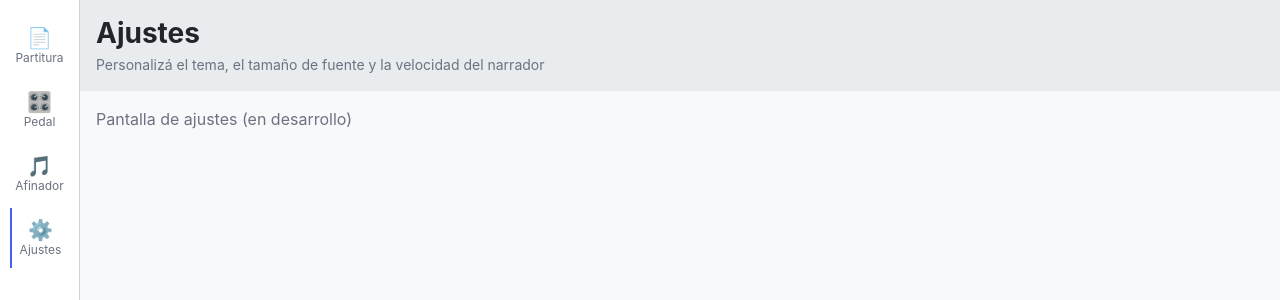
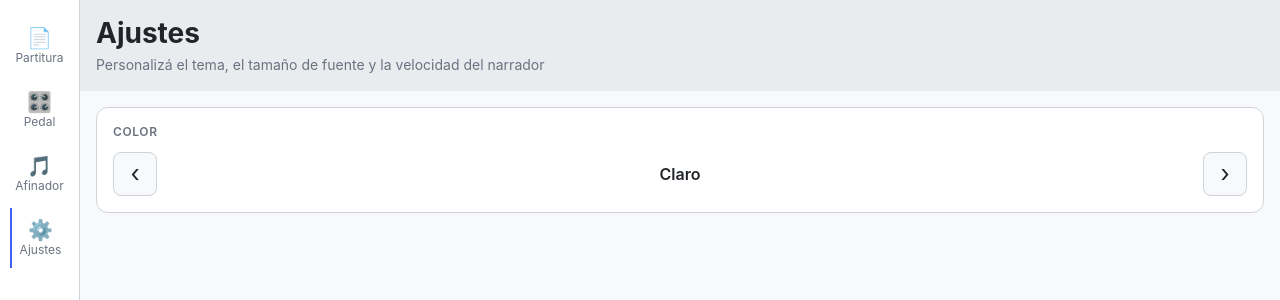
Before and after one commit to lucagior22/eco-app, a Next.js app: page /ajustes in a window 1280 px wide. Shown: the top 300 px of the page. Built offline with nearby package versions, Linux system fonts and the light colour scheme.

Commit message:
ajuste de tema

```diff
--- a/app/ajustes/page.tsx
+++ b/app/ajustes/page.tsx
@@ -1,5 +1,6 @@
 import type { Metadata } from 'next'
 import { PageHeader } from '@/components/layout/PageHeader'
+import { ThemeSetting } from '@/components/settings/ThemeSetting'
 
 export const metadata: Metadata = {
   title: 'Ajustes — Eco',
@@ -13,8 +14,7 @@ export default function AjustesPage() {
         subtitle="Personalizá el tema, el tamaño de fuente y la velocidad del narrador"
       />
       <div className="p-4">
-        {/* TODO: implementar en la fase Ajustes */}
-        <p className="text-[var(--color-text-secondary)]">Pantalla de ajustes (en desarrollo)</p>
+        <ThemeSetting />
       </div>
     </>
   )
--- a/components/settings/SettingCarousel.tsx
+++ b/components/settings/SettingCarousel.tsx
@@ -1,32 +1,69 @@
 'use client'
 
-// Accesibilidad: el control carrusel tiene rol "group" con aria-labelledby
-// apuntando al id del título. Los botones < y > tienen aria-label dinámico
-// ("Tema anterior" / "Siguiente tema"). El valor actual usa aria-live="polite"
-// para anunciar el cambio al navegar. Las teclas Izquierda/Derecha también
-// cambian el valor (§6.5 SPECIFICATION.md).
-
-// TODO: implementar en la fase Ajustes
+// Accesibilidad: rol "group" con aria-labelledby apuntando al label.
+// Botones prev/next tienen aria-label dinámico basado en la prop label.
+// El valor actual usa aria-live="polite" para anunciar cambios al navegar.
+// Teclas ← → cambian el valor cuando el foco está en el grupo (§6.5).
 
 interface SettingCarouselProps {
   label: string
-  value: string
-  options: string[]
+  options: readonly string[]
+  currentIndex: number
+  onChange: (index: number) => void
 }
 
-export default function SettingCarousel({ label, value, options }: SettingCarouselProps) {
-  // options se usará en la implementación real para navegar entre valores
-  void options
+export default function SettingCarousel({ label, options, currentIndex, onChange }: SettingCarouselProps) {
   const labelId = `carousel-label-${label.toLowerCase().replace(/\s+/g, '-')}`
+  const count = options.length
+
+  function handleKeyDown(e: React.KeyboardEvent) {
+    if (e.key === 'ArrowLeft') {
+      e.preventDefault()
+      onChange((currentIndex - 1 + count) % count)
+    } else if (e.key === 'ArrowRight') {
+      e.preventDefault()
+      onChange((currentIndex + 1) % count)
+    }
+  }
 
   return (
-    <div role="group" aria-labelledby={labelId}>
-      <p id={labelId} className="font-medium text-[var(--color-text-primary)]">
+    <div
+      role="group"
+      aria-labelledby={labelId}
+      className="rounded-xl border border-[var(--color-border)] bg-[var(--color-surface)] p-4"
+    >
+      <p
+        id={labelId}
+        className="mb-3 text-xs font-semibold uppercase tracking-wider text-[var(--color-text-secondary)]"
+      >
         {label}
       </p>
-      {/* Placeholder: control < valor > */}
-      <div aria-live="polite" aria-atomic="true">
-        <p className="text-[var(--color-text-secondary)]">{value}</p>
+      <div className="flex items-center gap-3">
+        <button
+          type="button"
+          onClick={() => onChange((currentIndex - 1 + count) % count)}
+          onKeyDown={handleKeyDown}
+          aria-label={`${label} anterior`}
+          className="flex h-11 w-11 shrink-0 items-center justify-center rounded-lg border border-[var(--color-border)] bg-[var(--color-bg)] text-2xl text-[var(--color-text-primary)] hover:bg-[var(--color-header-bg)]"
+        >
+          ‹
+        </button>
+        <div
+          aria-live="polite"
+          aria-atomic="true"
+          className="flex-1 text-center text-base font-semibold text-[var(--color-text-primary)]"
+        >
+          {options[currentIndex]}
+        </div>
+        <button
+          type="button"
+          onClick={() => onChange((currentIndex + 1) % count)}
+          onKeyDown={handleKeyDown}
+          aria-label={`Siguiente ${label.toLowerCase()}`}
+          className="flex h-11 w-11 shrink-0 items-center justify-center rounded-lg border border-[var(--color-border)] bg-[var(--color-bg)] text-2xl text-[var(--color-text-primary)] hover:bg-[var(--color-header-bg)]"
+        >
+          ›
+        </button>
       </div>
     </div>
   )
--- /dev/null
+++ b/components/settings/ThemeSetting.tsx
@@ -0,0 +1,28 @@
+'use client'
+
+import SettingCarousel from '@/components/settings/SettingCarousel'
+import { useSettings } from '@/contexts/SettingsContext'
+import type { EcoSettings } from '@/lib/settings'
+
+const THEME_ORDER: EcoSettings['theme'][] = ['light', 'dark', 'hc-light', 'hc-dark']
+
+const THEME_LABELS: Record<EcoSettings['theme'], string> = {
+  light: 'Claro',
+  dark: 'Oscuro',
+  'hc-light': 'Alto contraste claro',
+  'hc-dark': 'Alto contraste oscuro',
+}
+
+export function ThemeSetting() {
+  const { settings, setTheme } = useSettings()
+  const currentIndex = THEME_ORDER.indexOf(settings.theme)
+
+  return (
+    <SettingCarousel
+      label="Color"
+      options={THEME_ORDER.map((t) => THEME_LABELS[t])}
+      currentIndex={currentIndex}
+      onChange={(index) => setTheme(THEME_ORDER[index])}
+    />
+  )
+}
```
Also changed, not shown: .claude/commands/crear-feature.md (added), .claude/skills/crear-feature/SKILL.md (added), 1 other file (tests, documents, lock files or other folders).
